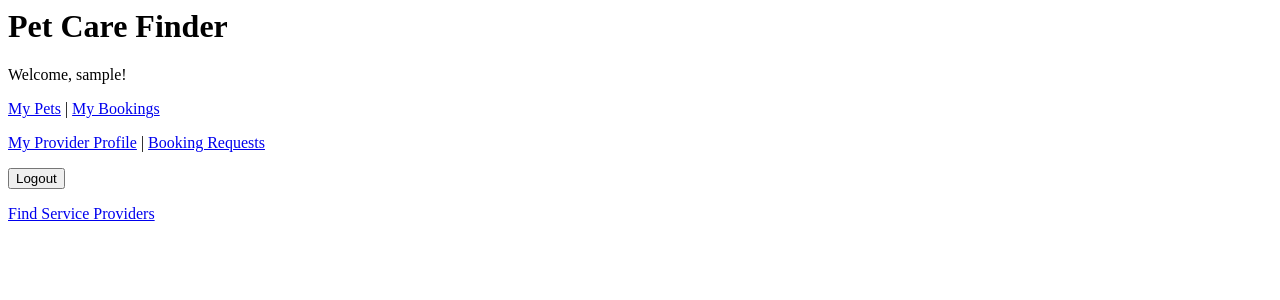
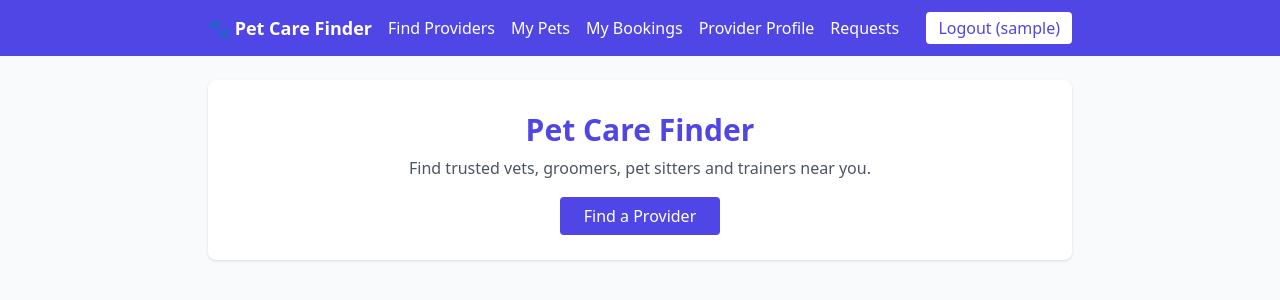
Before and after one commit to sumiya-shimu-akhy/petcare, a Django app: page / in a window 1280 px wide. Shown: the top 300 px of the page. Run offline with Django 5.2, Linux system fonts and the light colour scheme; the visitor is signed in with stand-in values (Sample User, id 1); some libraries are stand-ins or nearby versions.

Commit message:
Added Tailwind base template

```diff
--- a/accounts/templates/accounts/home.html
+++ b/accounts/templates/accounts/home.html
@@ -1,13 +1,9 @@
-<h1>Pet Care Finder</h1>
-{% if user.is_authenticated %}
-  <p>Welcome, {{ user.username }}!</p>
-  <p><a href="/pets/">My Pets</a> | <a href="/bookings/mine/">My Bookings</a></p>
-  <p><a href="/providers/profile/">My Provider Profile</a> | <a href="/bookings/requests/">Booking Requests</a></p>
-  <form method="post" action="/logout/">
-    {% csrf_token %}
-    <button type="submit">Logout</button>
-  </form>
-{% else %}
-  <a href="/signup/">Sign up</a> | <a href="/login/">Login</a>
-{% endif %}
-<p><a href="/providers/">Find Service Providers</a></p>
+{% extends "base.html" %}
+
+{% block content %}
+  <div class="bg-white rounded-lg shadow p-8 text-center">
+    <h1 class="text-3xl font-bold text-indigo-600 mb-2">Pet Care Finder</h1>
+    <p class="text-gray-600 mb-6">Find trusted vets, groomers, pet sitters and trainers near you.</p>
+    <a href="/providers/" class="bg-indigo-600 text-white px-6 py-2 rounded hover:bg-indigo-700">Find a Provider</a>
+  </div>
+{% endblock %}
--- a/config/settings.py
+++ b/config/settings.py
@@ -60,7 +60,7 @@ ROOT_URLCONF = 'config.urls'
 TEMPLATES = [
     {
         'BACKEND': 'django.template.backends.django.DjangoTemplates',
-        'DIRS': [],
+     'DIRS': [BASE_DIR / 'templates'],
         'APP_DIRS': True,
         'OPTIONS': {
             'context_processors': [
--- /dev/null
+++ b/templates/base.html
@@ -0,0 +1,33 @@
+<!DOCTYPE html>
+<html lang="en">
+<head>
+  <meta charset="UTF-8">
+  <meta name="viewport" content="width=device-width, initial-scale=1.0">
+  <title>{% block title %}Pet Care Finder{% endblock %}</title>
+  <script src="https://cdn.tailwindcss.com"></script>
+</head>
+<body class="bg-gray-50 text-gray-800">
+  <nav class="bg-indigo-600 text-white">
+    <div class="max-w-4xl mx-auto px-4 py-3 flex flex-wrap items-center gap-4">
+      <a href="/" class="font-bold text-lg">🐾 Pet Care Finder</a>
+      <a href="/providers/" class="hover:underline">Find Providers</a>
+      {% if user.is_authenticated %}
+        <a href="/pets/" class="hover:underline">My Pets</a>
+        <a href="/bookings/mine/" class="hover:underline">My Bookings</a>
+        <a href="/providers/profile/" class="hover:underline">Provider Profile</a>
+        <a href="/bookings/requests/" class="hover:underline">Requests</a>
+        <form method="post" action="/logout/" class="ml-auto">
+          {% csrf_token %}
+          <button type="submit" class="bg-white text-indigo-600 px-3 py-1 rounded hover:bg-gray-100">Logout ({{ user.username }})</button>
+        </form>
+      {% else %}
+        <a href="/login/" class="ml-auto hover:underline">Login</a>
+        <a href="/signup/" class="bg-white text-indigo-600 px-3 py-1 rounded hover:bg-gray-100">Sign up</a>
+      {% endif %}
+    </div>
+  </nav>
+  <main class="max-w-4xl mx-auto px-4 py-6">
+    {% block content %}{% endblock %}
+  </main>
+</body>
+</html>
```
